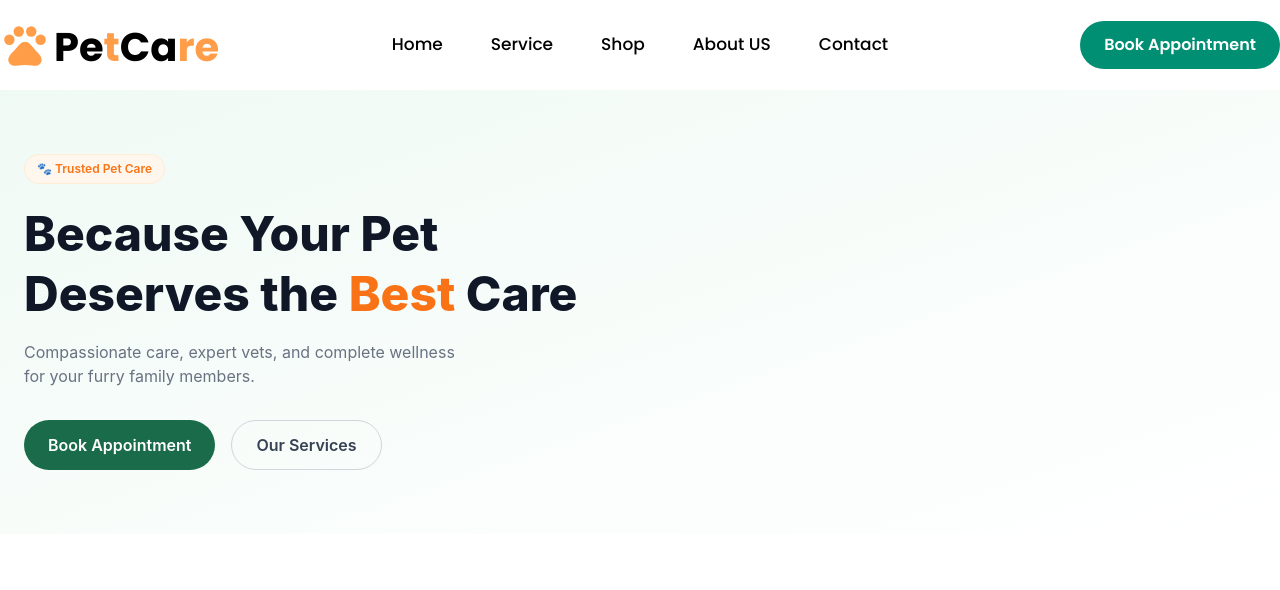
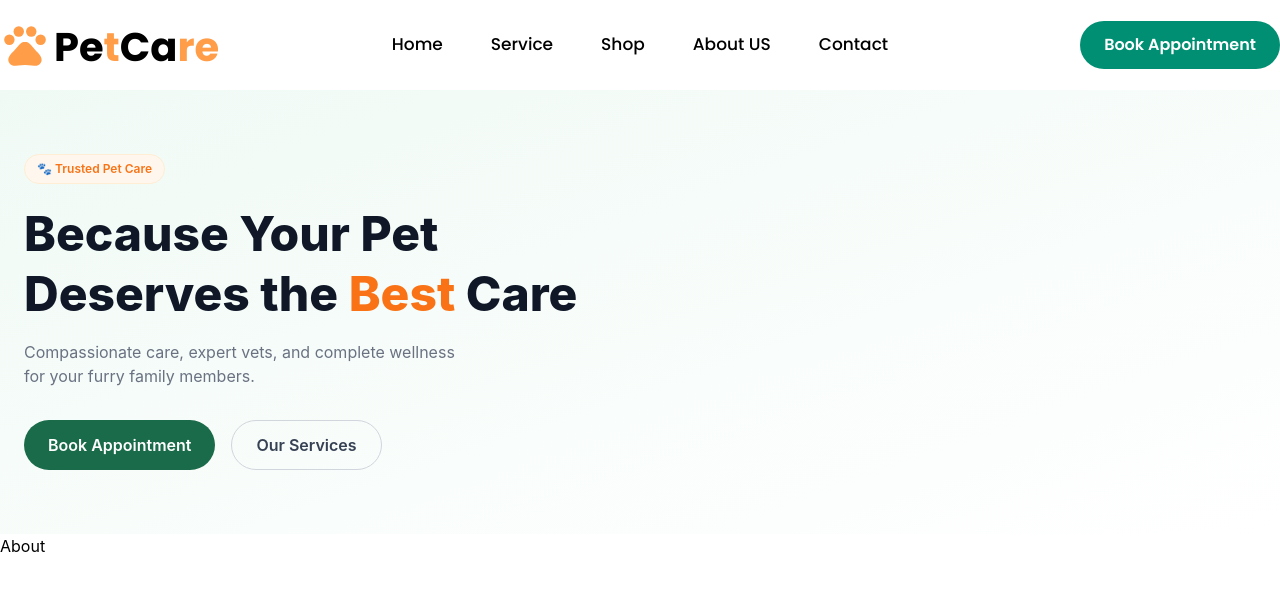
Before and after one commit to sejansorker/PetCare, a React (Vite) app: page / in a window 1280 px wide. Shown: the top 590 px of the page. Built offline with nearby package versions, Linux system fonts and the light colour scheme.

Commit message:
about add

```diff
--- a/src/App.jsx
+++ b/src/App.jsx
@@ -1,3 +1,4 @@
+import About from "./components/About"
 import Banner from "./components/Banner"
 import Container from "./components/Container"
 import Navbar from "./components/Navbar"
@@ -8,6 +9,7 @@
     <>
     <Navbar/>
     <Banner/>
+    <About/>
     </>
   )
 }
--- /dev/null
+++ b/src/components/About.jsx
@@ -0,0 +1,9 @@
+import React from 'react'
+
+const About = () => {
+  return (
+    <div>About</div>
+  )
+}
+
+export default About
```
